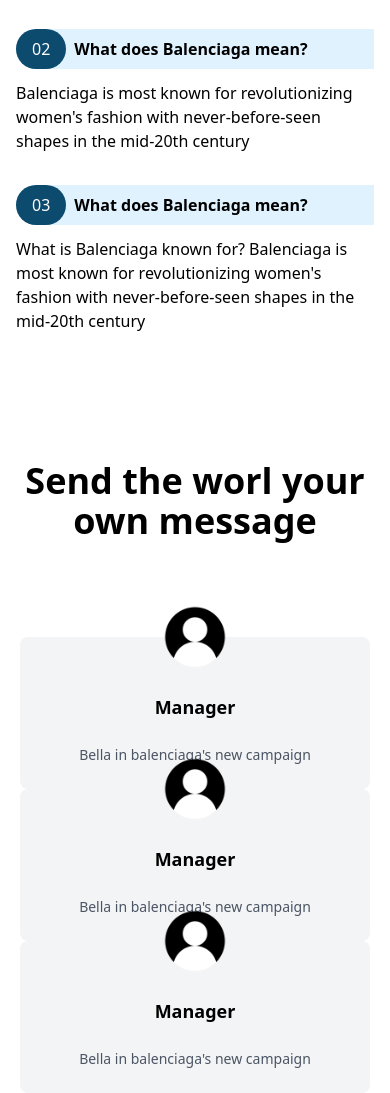
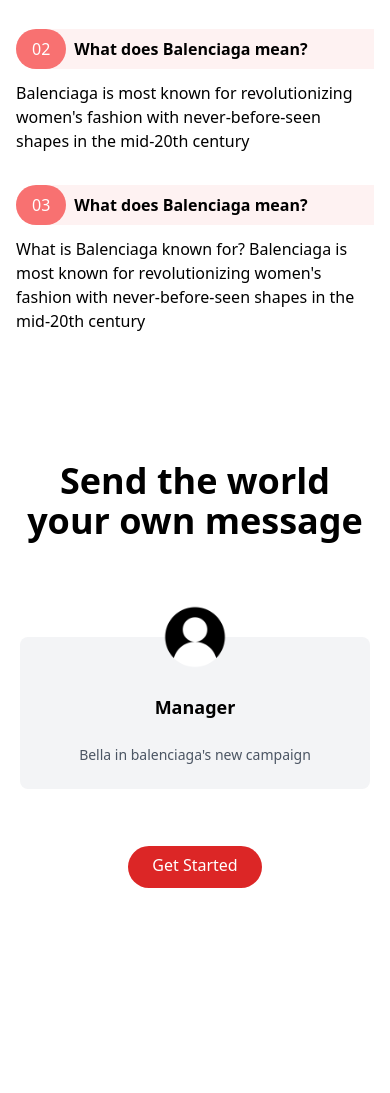
Before and after one commit to mariamogig/Balenciaga-campaign, a website: page index.html in a window 390 px wide. Shown: the part 1749-2842 px from the top of the page. After the commit the page ends 2690 px from the top, so only its background shows below. Drawn offline with nearby package versions, Linux system fonts and the light colour scheme; files that its build step writes are made by us from their sources.

Commit message:
01,02,02 colors changed, 3rd button added

```diff
--- a/index.html
+++ b/index.html
@@ -50,9 +50,9 @@
                 </div>
                 <div class="flex flex-col space-y-8 md:w-1/2">
                     <div class="flex flex-col space-y-3 md:space-y-0 md:space-x-6 md:flex-row">
-                        <div class="rounded-l-full bg-sky-100 md:bg-transparent">
+                        <div class="rounded-l-full bg-red-50 md:bg-transparent">
                             <div class="flex items-center space-x-2">
-                                <div class="px-4 py-2 text-white rounded-full bg-sky-900 md:py-1 "> 01
+                                <div class="px-4 py-2 text-white rounded-full bg-red-400 md:py-1 "> 01
                                  </div>
                                 <h3 class="text-base font-bold md:mb-4 md:hidden">
                                     Why is Balenciaga so famous?
@@ -67,9 +67,9 @@
                         </div>
                     </div>
                     <div class="flex flex-col space-y-3 md:space-y-0 md:space-x-6 md:flex-row">
-                        <div class="rounded-l-full bg-sky-100 md:bg-transparent">
+                        <div class="rounded-l-full bg-red-50 md:bg-transparent">
                             <div class="flex items-center space-x-2">
-                                <div class="px-4 py-2 text-white rounded-full bg-sky-900 md:py-1 "> 02
+                                <div class="px-4 py-2 text-white rounded-full bg-red-400 md:py-1 "> 02
                                  </div>
                                 <h3 class="text-base font-bold md:mb-4 md:hidden">
                                     What does Balenciaga mean?
@@ -84,9 +84,9 @@
                         </div>
                     </div>
                     <div class="flex flex-col space-y-3 md:space-y-0 md:space-x-6 md:flex-row">
-                        <div class="rounded-l-full bg-sky-100 md:bg-transparent">
+                        <div class="rounded-l-full bg-red-50 md:bg-transparent">
                             <div class="flex items-center space-x-2">
-                                <div class="px-4 py-2 text-white rounded-full bg-sky-900 md:py-1 "> 03
+                                <div class="px-4 py-2 text-white rounded-full bg-red-400 md:py-1 "> 03
                                  </div>
                                 <h3 class="text-base font-bold md:mb-4 md:hidden">
                                     What does Balenciaga mean?
@@ -106,24 +106,28 @@
         <section id="testemonials">
             <div class="max-w-6xl px-5 mx-auto mt-32 text-center">
                  <h2 class="text-4xl font-bold text-center">
-                    Send the worl your own message
+                    Send the world your own message
                  </h2>
                  <div class="flex flex-col mt-24 md:flex-row md:space-x-6">
                     <div class="flex flex-col items-center p-6 space-y-6 rounded-lg bg-gray-100 md:w-1/3">
-                        <img src="image/avatar.png" class="w-16 -mt-14" alt="">
+                        <img src="image/avatar.png" class="w-16 -mt-14" alt="avatar">
                         <h5 class="text-lg font-bold"> Manager</h5>
                         <p class="text-sm text-gray-600"> Bella in balenciaga's new campaign</p>
                     </div>
-                    <div class="flex flex-col items-center p-6 space-y-6 rounded-lg bg-gray-100 md:w-1/3">
-                        <img src="image/avatar.png" class="w-16 -mt-14" alt="">
+                    <div class="hidden flex-col items-center p-6 space-y-6 rounded-lg bg-gray-100 md:flex md:w-1/3">
+                        <img src="image/avatar.png" class="w-16 -mt-14" alt="avatar">
                         <h5 class="text-lg font-bold"> Manager</h5>
                         <p class="text-sm text-gray-600"> Bella in balenciaga's new campaign</p>
                     </div>
-                    <div class="flex flex-col items-center p-6 space-y-6 rounded-lg bg-gray-100 md:w-1/3">
-                        <img src="image/avatar.png" class="w-16 -mt-14" alt="">
+                    <div class="hidden flex-col items-center p-6 space-y-6 rounded-lg bg-gray-100 md:flex md:w-1/3">
+                        <img src="image/avatar.png" class="w-16 -mt-14" alt="avatar">
                         <h5 class="text-lg font-bold"> Manager</h5>
                         <p class="text-sm text-gray-600"> Bella in balenciaga's new campaign</p>
                     </div>
+                </div>
+                <div class="my-16">
+                    <a href="#" class="p-3 px-6 pt-2 text-white bg-red-600 hover:bg-sky-900 rounded-full baseline" >Get Started
+                    </a>
                 </div>
             </div>
         </section>
```
